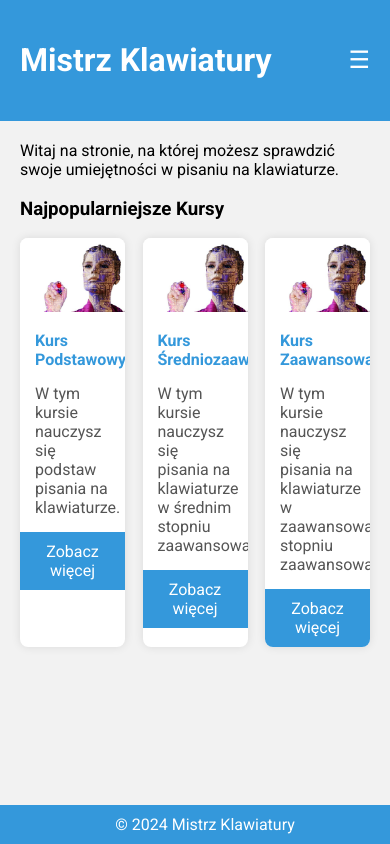
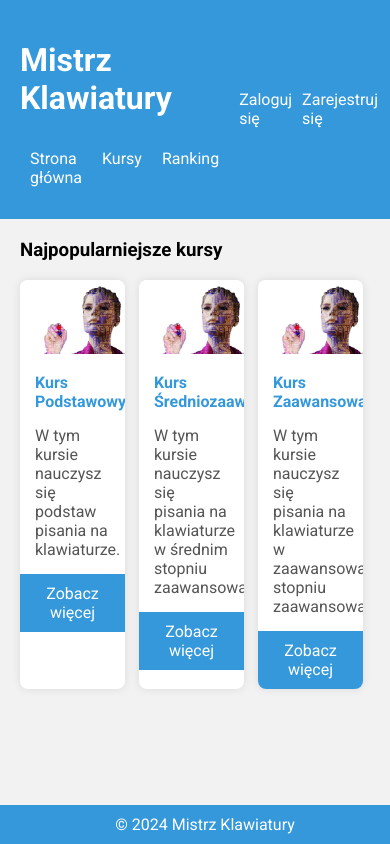
Before and after one commit to Kanioyin/maestro-del-teclado, a PHP site: page / in a window 390 px wide. Run offline with PHP 8.4, Linux system fonts and the light colour scheme.

Commit message:
strona glowna + podstrony

```diff
--- a/index.html
+++ b/index.html
@@ -11,41 +11,44 @@
 
 <header class="header">
     <div class="header-content">
-        <h1>Mistrz Klawiatury</h1>
-        <div class="menu-icon">&#9776;</div>
-        <nav class="menu">
-            <a href="index.html">Strona główna</a>
-            <a href="kursy.php">Kursy</a>
-            <a href="ranking.php">Ranking</a>
+        <div class="menu-left">
+            <h1>Mistrz Klawiatury</h1>
+            <nav class="menu">
+                <a href="index.html">Strona główna</a>
+                <a href="kursy.html">Kursy</a>
+                <a href="ranking.html">Ranking</a>
+            </nav>
+        </div>
+        <div class="menu-right">
             <a href="Logowanie/login.html" class="highlight">Zaloguj się</a>
             <a href="Logowanie/registration.html" class="highlight">Zarejestruj się</a>
-        </nav>
+        </div>
     </div>
 </header>
 
 <div class="content">
-    <p>Witaj na stronie, na której możesz sprawdzić swoje umiejętności w pisaniu na klawiaturze.</p>
-    <h3>Najpopularniejsze Kursy</h3>
+    <h3>Najpopularniejsze kursy</h3>
     <div class="kursy">
         <div class="kurs">
             <img src="images/kurs1.jpg" alt="kurs1">
             <h4>Kurs Podstawowy</h4>
             <p>W tym kursie nauczysz się podstaw pisania na klawiaturze.</p>
-            <a href="kursy.php" class="btn">Zobacz więcej</a>
+            <a href="#" class="btn">Zobacz więcej</a>
         </div>
         <div class="kurs">
             <img src="images/kurs1.jpg" alt="kurs2">
             <h4>Kurs Średniozaawansowany</h4>
             <p>W tym kursie nauczysz się pisania na klawiaturze w średnim stopniu zaawansowania.</p>
-            <a href="kursy.php" class="btn">Zobacz więcej</a>
+            <a href="#" class="btn">Zobacz więcej</a>
         </div>
         <div class="kurs">
             <img src="images/kurs1.jpg" alt="kurs3">
             <h4>Kurs Zaawansowany</h4>
             <p>W tym kursie nauczysz się pisania na klawiaturze w zaawansowanym stopniu zaawansowania.</p>
-            <a href="kursy.php" class="btn">Zobacz więcej</a>
+            <a href="#" class="btn">Zobacz więcej</a>
         </div>
     </div>
+</div>
 </div>
 
 <footer class="footer">
@@ -53,6 +56,22 @@
 </footer>
 
 <script src="https://code.jquery.com/jquery-3.6.0.min.js"></script>
-<script src="script.js"></script>
+<script src="main.js"></script>
+<script>
+    document.addEventListener('DOMContentLoaded', function() {
+        var loggedInUser = localStorage.getItem('loggedInUser');
+        if (loggedInUser) {
+            document.getElementById('login').style.display = 'none';
+            document.getElementById('register').style.display = 'none';
+            document.getElementById('username').textContent = loggedInUser;
+            document.getElementById('logout').style.display = 'block';
+        } else {
+            document.getElementById('login').style.display = 'block';
+            document.getElementById('register').style.display = 'block';
+            document.getElementById('username').style.display = 'none';
+            document.getElementById('logout').style.display = 'none';
+        }
+    });
+</script>
 </body>
 </html>
--- a/style.css
+++ b/style.css
@@ -13,20 +13,21 @@ body {
 
 .header-content {
     display: flex;
+    justify-content: space-between;
     align-items: center;
-    justify-content: space-between;
 }
 
-.menu-icon {
-    font-size: 24px;
-    color: #fff;
-    cursor: pointer;
-    display: none;
+.menu-left {
+    display: flex;
+    align-items: center;
+    flex-direction: column;
+}
+.menu h1 {
+    margin-bottom: 10px;
 }
 
 .menu {
     display: flex;
-    justify-content: space-around;
 }
 
 .menu a {
@@ -41,23 +42,29 @@ body {
     background-color: #2980b9;
 }
 
-.menu a.highlight {
+.menu-right {
+    display: flex;
+    align-items: center;
+}
+
+.menu-right a {
+    margin-left: 10px;
+    text-decoration: none;
+}
+
+.menu-right .highlight {
     background-color: #3498db;
     color: #fff;
-    border-bottom: 2px solid #fff;
+    border-bottom: 2px;
 }
 
-.menu a.highlight:hover {
+.menu-right .highlight:hover {
     color: #fff;
 }
 
 .content {
     margin: 20px;
-}
 
-.kursy,
-.ranking {
-    display: flex;
 }
 
 .kursy {
@@ -68,9 +75,11 @@ body {
 
 .kurs {
     width: 30%;
-    margin-bottom: 20px;
+    margin-right: 2%;
+    float: left;
     background-color: #fff;
     border-radius: 8px;
+    margin-bottom: 20px;
     overflow: hidden;
     box-shadow: 0 0 10px rgba(0, 0, 0, 0.1);
 }
@@ -103,6 +112,31 @@ body {
     background-color: #2980b9;
 }
 
+.ranking-table {
+    width: 100%;
+    border-collapse: collapse;
+    margin-top: 20px;
+}
+
+.ranking-table th, .ranking-table td {
+    border: 1px solid #ddd;
+    padding: 8px;
+    text-align: left;
+}
+
+.ranking-table th {
+    background-color: #3498db;
+    color: #fff;
+}
+
+.ranking-table tr:nth-child(even) {
+    background-color: #f2f2f2;
+}
+
+.ranking-table tr:hover {
+    background-color: #ddd;
+}
+
 .footer {
     background-color: #3498db;
     color: #fff;
@@ -112,28 +146,3 @@ body {
     bottom: 0;
     width: 100%;
 }
-
-@media (max-width: 768px) {
-    .menu {
-        display: none;
-        flex-direction: column;
-        position: absolute;
-        top: 80px;
-        left: 0;
-        width: 100%;
-        background-color: #3498db;
-        z-index: 1;
-    }
-
-    .menu.show {
-        display: flex;
-    }
-
-    .menu-icon {
-        display: block;
-    }
-
-    .header-content {
-        position: relative;
-    }
-}
```
Also changed, not shown: kursy.html (added, +76 -0 lines), ranking.html (added, +81 -0 lines), 1 other file.
